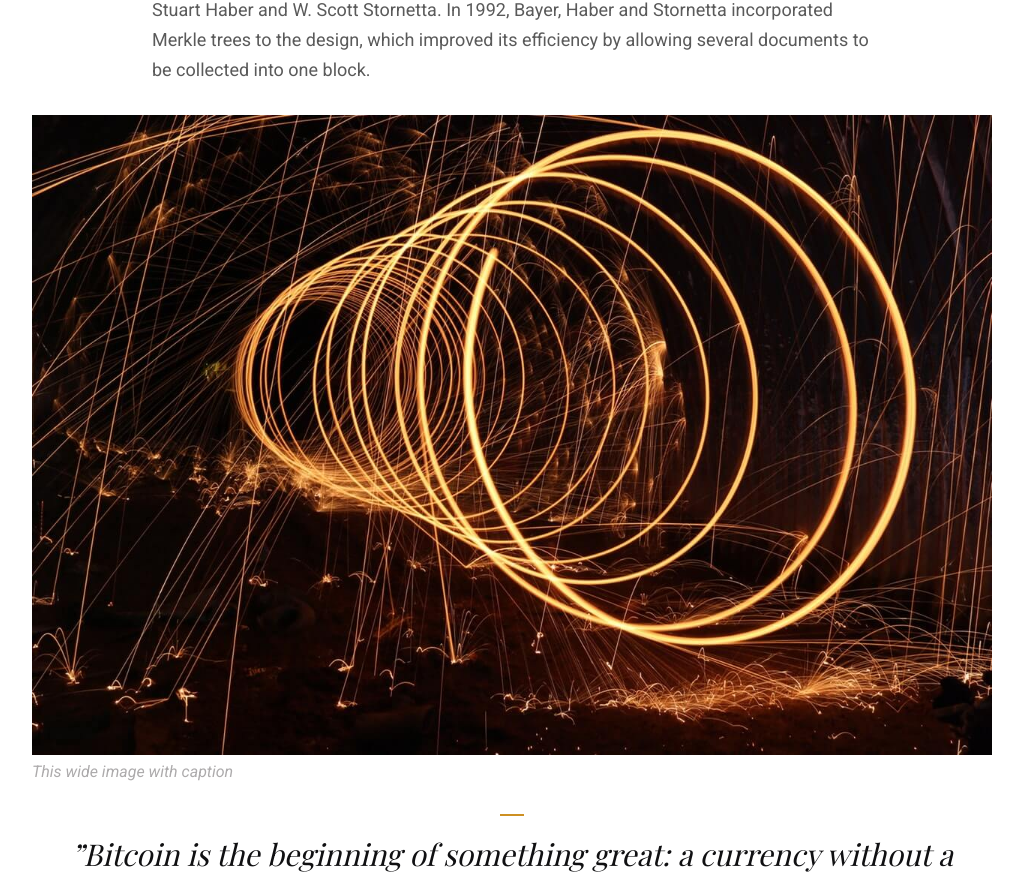
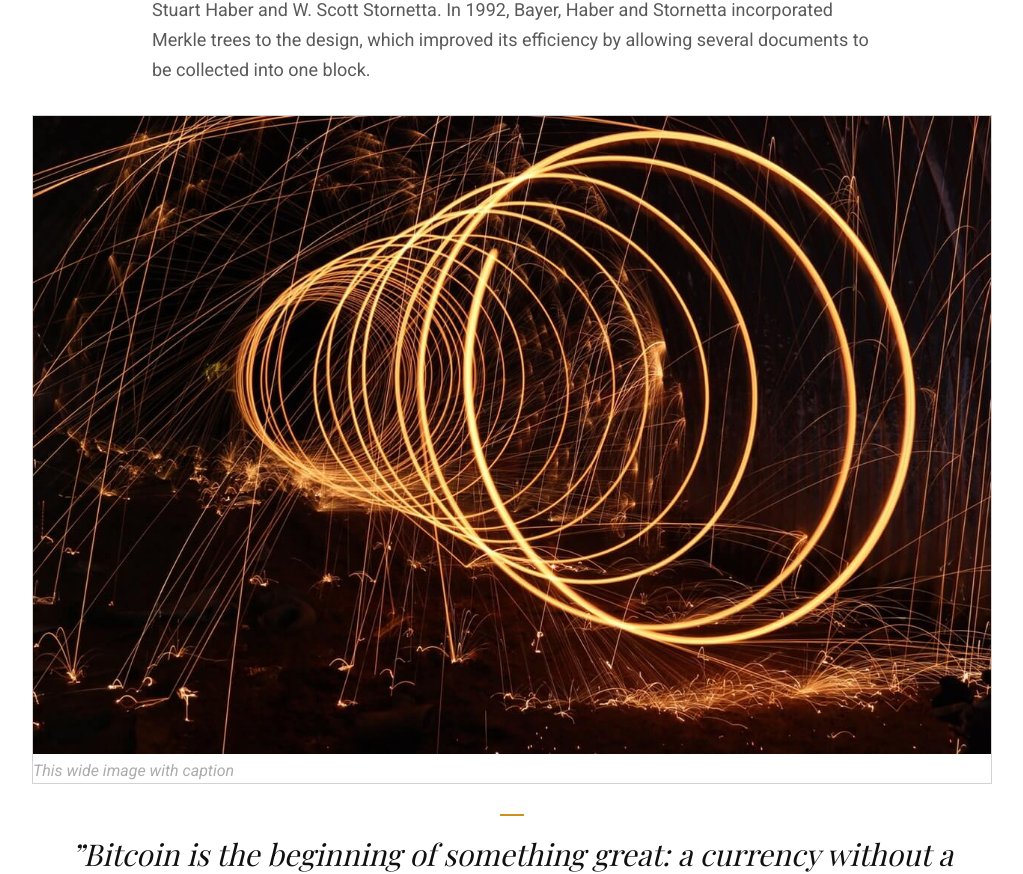
Before and after one commit to mark-bez/tek-write, a Jekyll site: the page built from _posts/2018-04-15-how-to-start-learning-blockchain-development.md, in a window 1280 px wide. Shown: the part 1818-2692 px from the top of the page, without its empty margins (128-1151 px from the left). Built offline with Jekyll 4.4.1, drawn with Linux system fonts in a browser that asks for light colours; some web fonts are replaced; comment, search, counter and statistics services are not loaded.

Commit message:
adding a frame around wide figures

```diff
--- a/_sass/_general.scss
+++ b/_sass/_general.scss
@@ -335,6 +335,8 @@ img {
 .full-width {
 	clear: both;
 	margin: 5px 0 30px;
+  border: 1px solid #d4d3d3;
+  padding: 0px;
 }
 
 /* Galleries */
```
